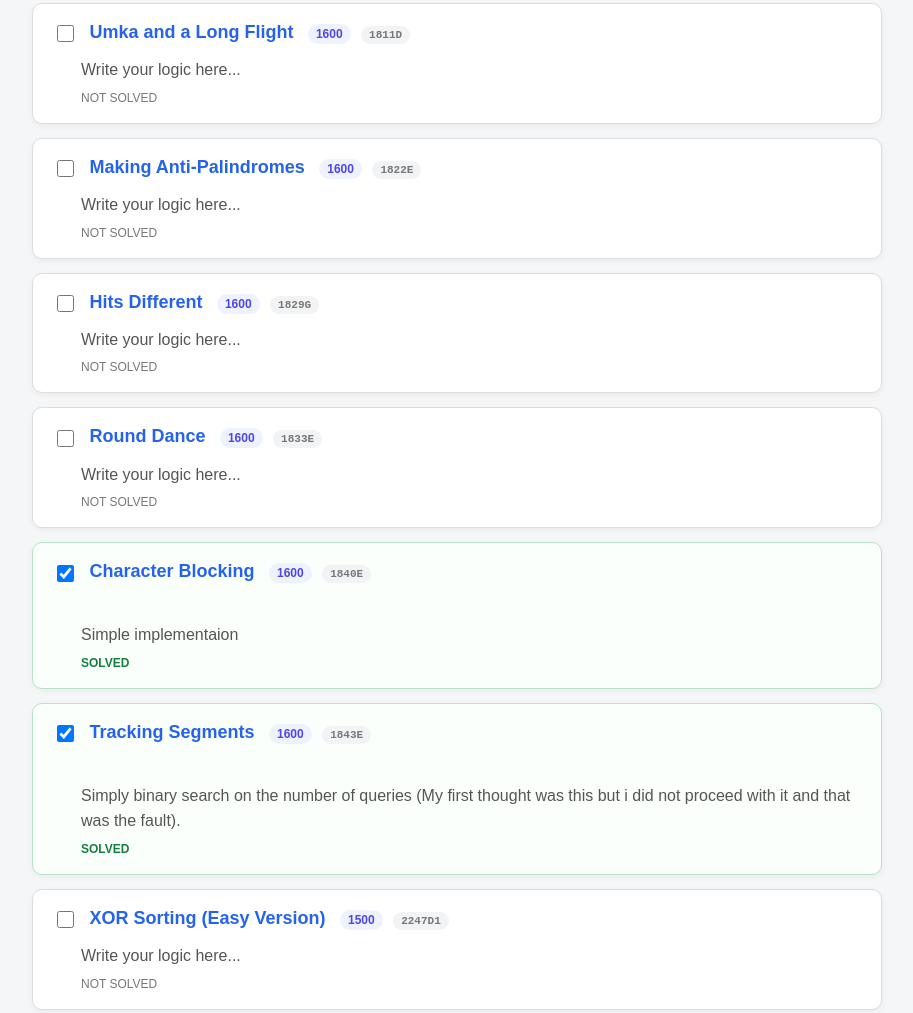
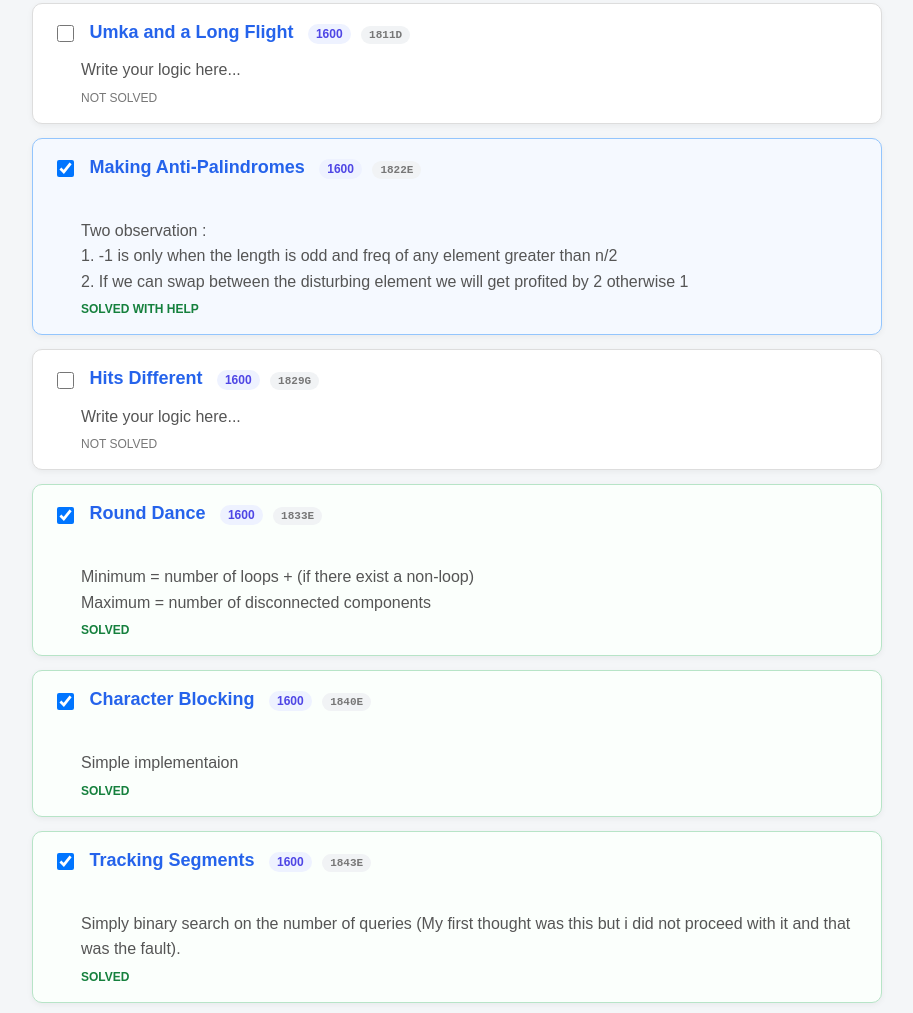
Before and after one commit to RiiteshRai/codeforces-tracker, a plain HTML site: page weeks/week1.html in a window 1280 px wide. Shown: the part 1203-2216 px from the top of the page, without its empty margins (183-1096 px from the left). Drawn offline with Linux system fonts and the light colour scheme.

Commit message:
Update tracker

```diff
--- a/weeks/week1.html
+++ b/weeks/week1.html
@@ -74,11 +74,15 @@
 <span class="status">NOT SOLVED</span>
 </div>
 
-<div class="question" data-status="not-solved">
-<input type="checkbox">
+<div class="question" data-status="help">
+<input type="checkbox" checked>
 <a href="https://codeforces.com/problemset/problem/1822/E" target="_blank">Making Anti-Palindromes</a> <span class="rating">1600</span> <span class="tag">1822E</span>
-<p>Write your logic here...</p>
-<span class="status">NOT SOLVED</span>
+<p>
+            Two observation :
+            1. -1 is only when the length is odd and freq of any element greater than n/2
+            2. If we can swap between the disturbing element we will get profited by 2 otherwise 1
+        </p>
+<span class="status">SOLVED WITH HELP</span>
 </div>
 
 <div class="question" data-status="not-solved">
@@ -88,11 +92,14 @@
 <span class="status">NOT SOLVED</span>
 </div>
 
-<div class="question" data-status="not-solved">
-<input type="checkbox">
+<div class="question" data-status="solved">
+<input type="checkbox" checked>
 <a href="https://codeforces.com/problemset/problem/1833/E" target="_blank">Round Dance</a> <span class="rating">1600</span> <span class="tag">1833E</span>
-<p>Write your logic here...</p>
-<span class="status">NOT SOLVED</span>
+<p>
+            Minimum = number of loops + (if there exist a non-loop)
+            Maximum = number of disconnected components
+        </p>
+<span class="status">SOLVED</span>
 </div>
 
 <div class="question" data-status="solved">
```
